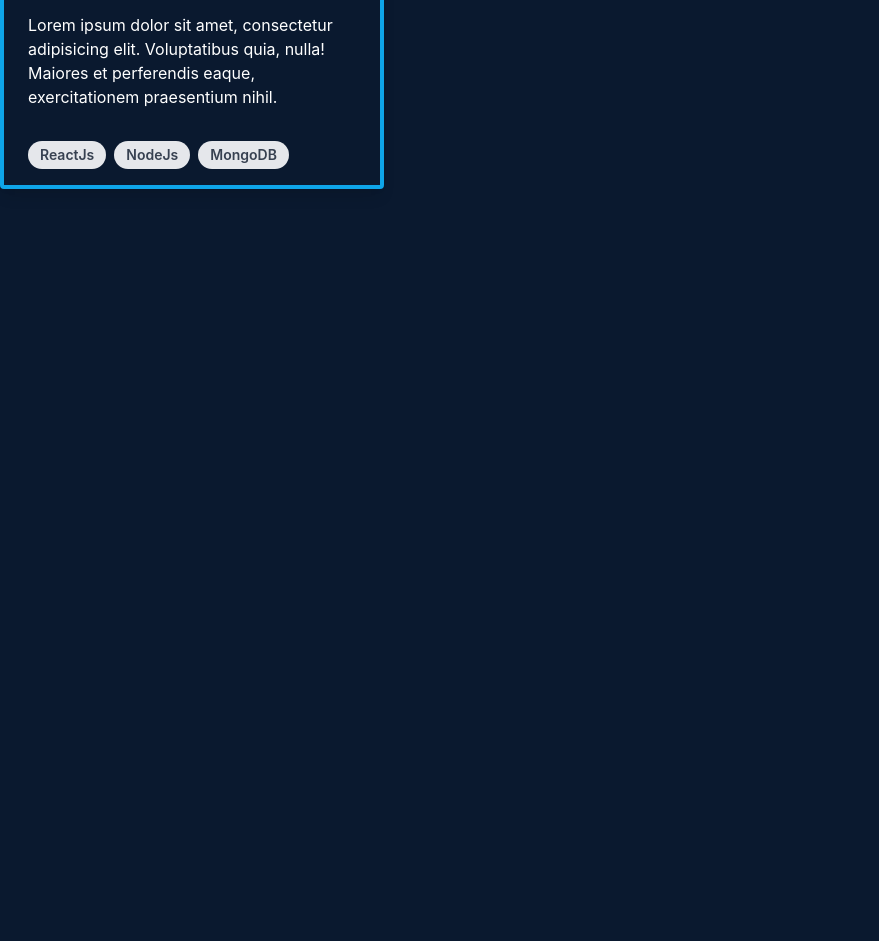
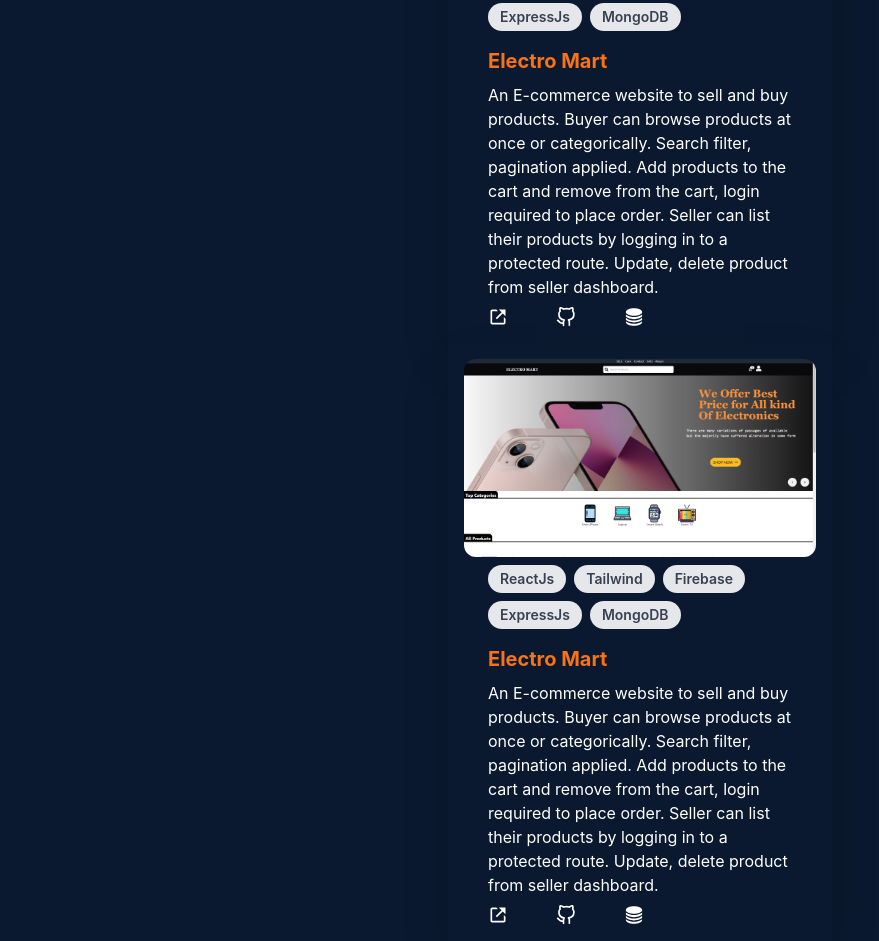
Before and after one commit to GRabbi467/my-portfolio, a React (Create React App) app: page /projects in a window 1280 px wide. Shown: the part 401-1342 px from the top of the page, without its empty margins (0-879 px from the left). Before the commit the page ends 800 px from the top, so only its background shows below. Built offline with nearby package versions, Linux system fonts and the light colour scheme.

Commit message:
projects added

```diff
--- a/src/Components/Projects/Project.css
+++ b/src/Components/Projects/Project.css
@@ -0,0 +1,6 @@
+.projects{
+    display: grid;
+    justify-content: center;
+    align-items: center;
+    grid-template-columns: auto;
+}
--- a/src/Components/Projects/Projects.jsx
+++ b/src/Components/Projects/Projects.jsx
@@ -1,43 +1,89 @@
 import React from 'react';
-import Iframe from 'react-iframe';
-import electromart from '../../Images/Electromart.png'
+import './Project.css'
+import electromart from '../../Images/Electromart.png';
+import { FiGithub } from "react-icons/fi";
+import { BiLinkExternal } from "react-icons/bi";
+import { IoServer } from "react-icons/io5";
+
 
 const Projects = () => {
     return (
-        <div>
+        <div className='mx-32'>
             <h1 className='text-orange-500 text-center text-3xl'>Projects</h1>
             <div className='projects'>
-            {/* <Iframe url="https://electromart-ccd61.web.app/"
-                width="480px"
-                height="240px"
-                id=""
-                className=""
-                display="block"
-                position="relative"
-            />
-             <Iframe url="https://www.youtube.com/watch?v=iwAkJpmQndA&t=28s"
-                width="480px"
-                height="240px"
-                id=""
-                className="mt-8"
-                display="block"
-                position="relative"
-            /> */}
-        <div className="max-w-sm rounded overflow-hidden shadow-lg border-4 border-sky-500">
-                <img className="w-full" src={electromart} alt="Sunset in the mountains"/>
-            <div className="px-6 py-4">
-                <div className="font-bold text-green-100 text-xl mb-2">The Coldest Sunset</div>
+            <div className="max-w-sm  overflow-hidden p-4 shadow-2xl hover:-translate-y-2 duration-300">
+                <img className="w-full rounded-xl" src={electromart} alt="Sunset in the mountains"/>
+                <div class="px-6 pt-2 pb-2">
+                    <span className="inline-block bg-gray-200 rounded-full px-3 py-1 text-sm font-semibold text-gray-700 mr-2 mb-2">ReactJs</span>
+                    <span className="inline-block bg-gray-200 rounded-full px-3 py-1 text-sm font-semibold text-gray-700 mr-2 mb-2">Tailwind</span>
+                    <span className="inline-block bg-gray-200 rounded-full px-3 py-1 text-sm font-semibold text-gray-700 mr-2 mb-2">Firebase</span>
+                    <span className="inline-block bg-gray-200 rounded-full px-3 py-1 text-sm font-semibold text-gray-700 mr-2 mb-2">ExpressJs</span>
+                    <span className="inline-block bg-gray-200 rounded-full px-3 py-1 text-sm font-semibold text-gray-700 mr-2 mb-2">MongoDB</span>
+                </div>
+
+                <div className="px-6 py-0">
+                    <div className="font-bold text-orange-500 text-xl mb-2">Electro Mart</div>
                     <p className="text-white text-base">
-                Lorem ipsum dolor sit amet, consectetur adipisicing elit. Voluptatibus quia, nulla! Maiores et perferendis eaque, exercitationem praesentium nihil.
+                    An E-commerce website to sell and buy products.
+                    Buyer can browse products at once or categorically.
+                    Search filter, pagination applied.
+                    Add products to the cart and remove from the cart, login required to place order.
+                    Seller can list their products by logging in to a protected route.
+                    Update, delete product from seller dashboard.
                     </p>
+                    <div className='mt-2 flex gap-x-12'>
+                        <a href="https://electromart-ccd61.web.app/">
+                             <span><BiLinkExternal  className='text-white text-xl hover:text-orange-500' alt='Live'/></span>
+                         </a>
+                        <a href="https://github.com/GRabbi467/ElectroMart.git">
+                             <span><FiGithub  className='text-white text-xl hover:text-orange-500' alt='Live'/></span>
+                         </a>
+                         <a href="https://github.com/GRabbi467/ElectroMart-server.git">
+                             <span><IoServer  className='text-white text-xl hover:text-orange-500' alt='Live'/></span>
+                         </a>
+
+
                     </div>
-            <div class="px-6 pt-4 pb-2">
-                <span className="inline-block bg-gray-200 rounded-full px-3 py-1 text-sm font-semibold text-gray-700 mr-2 mb-2">ReactJs</span>
-                <span className="inline-block bg-gray-200 rounded-full px-3 py-1 text-sm font-semibold text-gray-700 mr-2 mb-2">NodeJs</span>
-                <span className="inline-block bg-gray-200 rounded-full px-3 py-1 text-sm font-semibold text-gray-700 mr-2 mb-2">MongoDB</span>
+
                 </div>
             </div>
 
+            <div className="max-w-sm  overflow-hidden p-4 shadow-2xl hover:-translate-y-2 duration-300">
+                <img className="w-full rounded-xl" src={electromart} alt="Sunset in the mountains"/>
+                <div class="px-6 pt-2 pb-2">
+                    <span className="inline-block bg-gray-200 rounded-full px-3 py-1 text-sm font-semibold text-gray-700 mr-2 mb-2">ReactJs</span>
+                    <span className="inline-block bg-gray-200 rounded-full px-3 py-1 text-sm font-semibold text-gray-700 mr-2 mb-2">Tailwind</span>
+                    <span className="inline-block bg-gray-200 rounded-full px-3 py-1 text-sm font-semibold text-gray-700 mr-2 mb-2">Firebase</span>
+                    <span className="inline-block bg-gray-200 rounded-full px-3 py-1 text-sm font-semibold text-gray-700 mr-2 mb-2">ExpressJs</span>
+                    <span className="inline-block bg-gray-200 rounded-full px-3 py-1 text-sm font-semibold text-gray-700 mr-2 mb-2">MongoDB</span>
+                </div>
+
+                <div className="px-6 py-0">
+                    <div className="font-bold text-orange-500 text-xl mb-2">Electro Mart</div>
+                    <p className="text-white text-base">
+                    An E-commerce website to sell and buy products.
+                    Buyer can browse products at once or categorically.
+                    Search filter, pagination applied.
+                    Add products to the cart and remove from the cart, login required to place order.
+                    Seller can list their products by logging in to a protected route.
+                    Update, delete product from seller dashboard.
+                    </p>
+                    <div className='mt-2 flex gap-x-12'>
+                        <a href="https://electromart-ccd61.web.app/">
+                             <span><BiLinkExternal  className='text-white text-xl hover:text-orange-500' alt='Live'/></span>
+                         </a>
+                        <a href="https://github.com/GRabbi467/ElectroMart.git">
+                             <span><FiGithub  className='text-white text-xl hover:text-orange-500' alt='Live'/></span>
+                         </a>
+                         <a href="https://github.com/GRabbi467/ElectroMart-server.git">
+                             <span><IoServer  className='text-white text-xl hover:text-orange-500' alt='Live'/></span>
+                         </a>
+
+
+                    </div>
+
+                </div>
+            </div>
             </div>
 
         </div>
```
Lines whose indentation alone changed are shown as unchanged.
